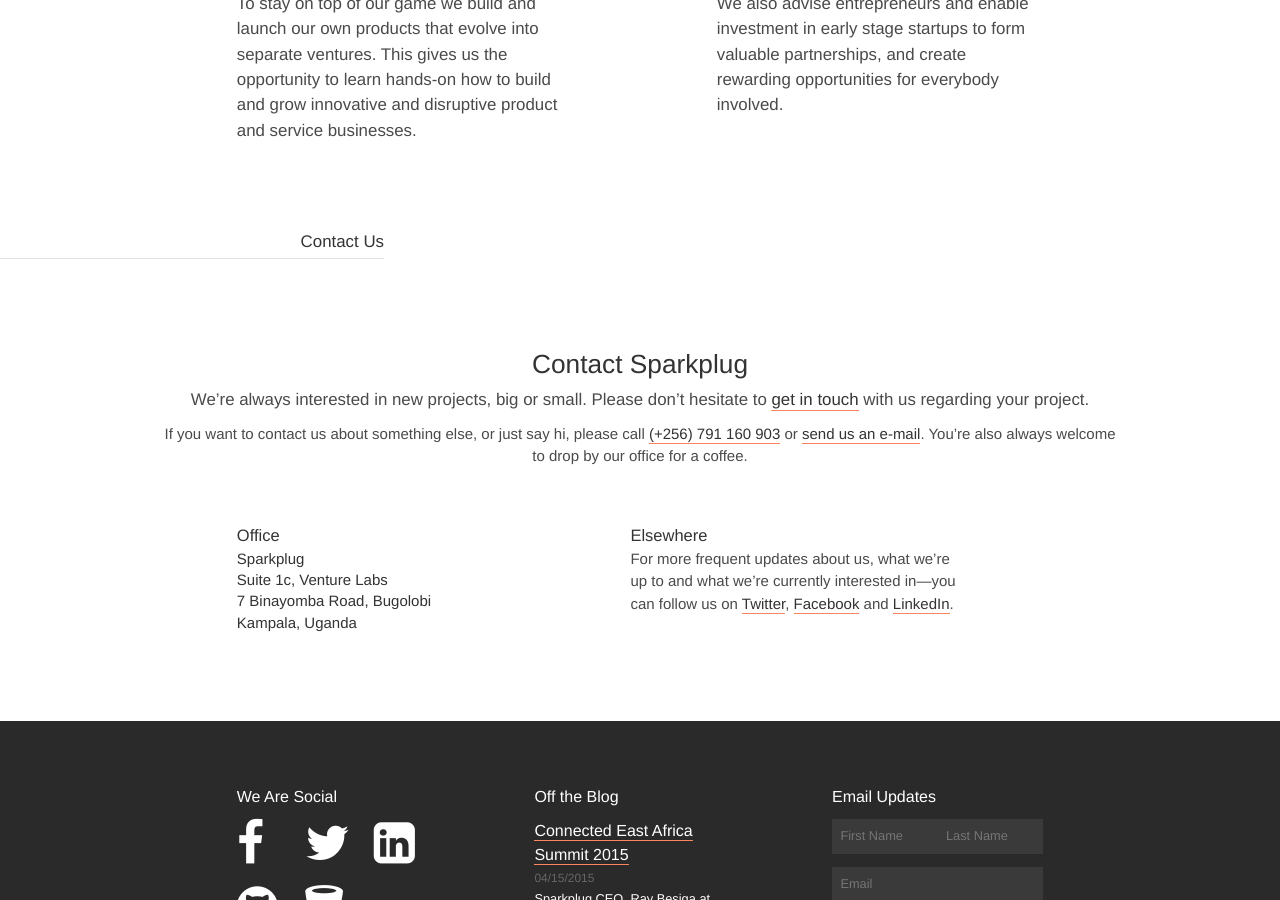
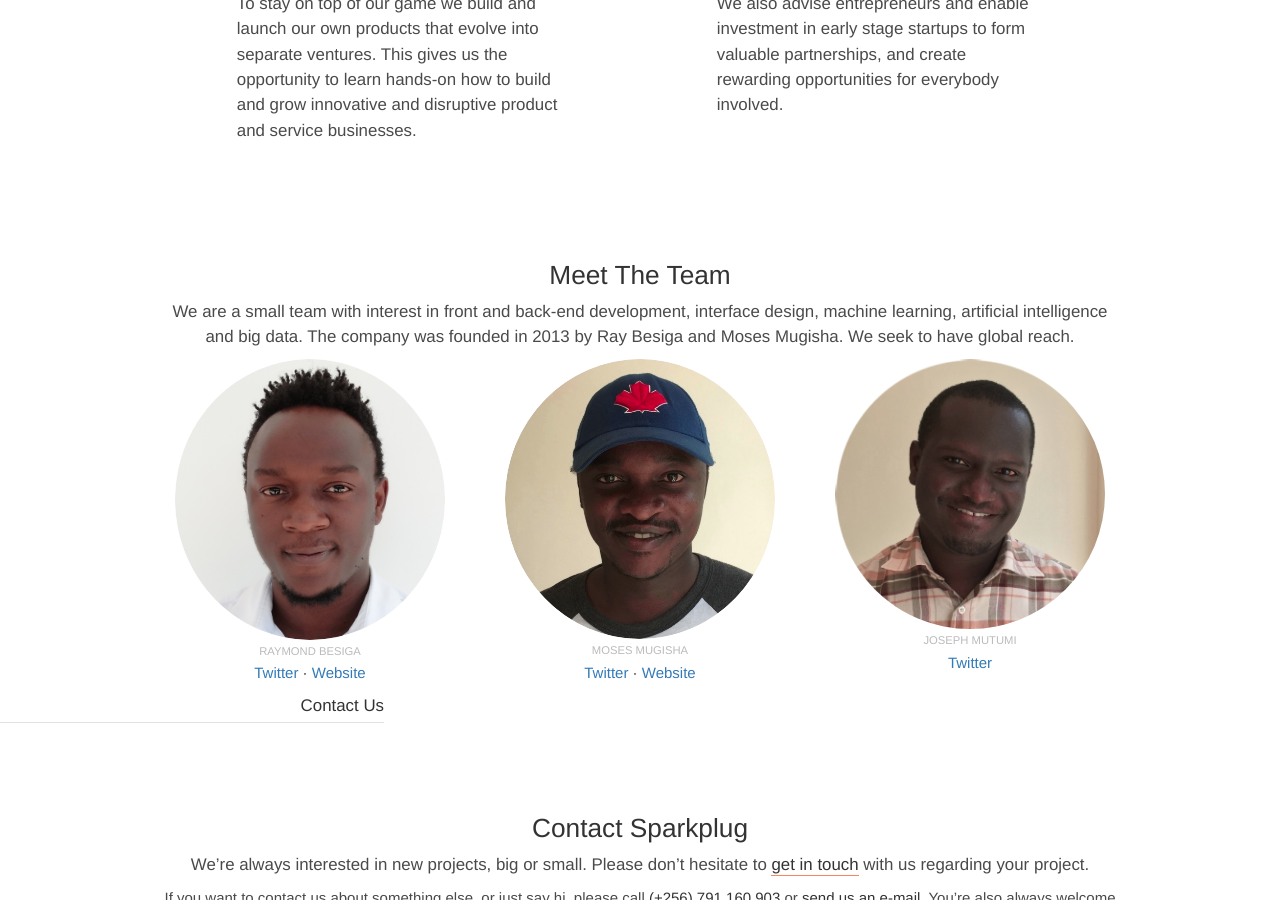
Before and after one commit to sparkplug/sparkplug.github.io, a Jekyll site: the page built from index.html, in a window 1280 px wide and 900 px high, scrolled down 3197 px. Built offline with Jekyll 4.4.1, drawn with Linux system fonts in a browser that asks for light colours; nearby versions of some CDN libraries; comment, search, counter and statistics services are not loaded.

Commit message:
Add new images

```diff
--- a/index.html
+++ b/index.html
@@ -181,9 +181,35 @@
       <p>We also advise entrepreneurs and enable investment in early stage startups to form valuable partnerships, and create rewarding
       opportunities for everybody involved.</p>
     </div>
-
 </div>
 <br>
+<div class="col_inner">
+  <h2>Meet The Team</h2>
+  <p class="center">We are a small team with interest in front and back-end development, interface
+    design, machine learning, artificial intelligence and big data. The company was founded in
+     2013 by Ray Besiga and Moses Mugisha. We seek to have global reach.</p>
+  <div class="row center">
+    <div class="col-md-4 col-xs-1">
+      <img src="/images/ray-sparkplug.png" class="img-responsive img-circle center" alt="Ray Besiga. Co-founder and CEO.">
+      <h4 class="team-member-name">Raymond Besiga</h4>
+      <span class="menu-item-price"><a href="http://twitter.com/raybesiga" target="_blank">Twitter</a> &middot;
+        <a href="http://raybesiga.com" target="_blank">Website</a>
+      </span>
+    </div>
+    <div class="col-md-4 col-xs-1">
+      <img src="/images/moses-sparkplug.png" class="img-responsive img-circle" alt="Moses Mugisha. Co-founder and CTO.">
+                      <h4 class="team-member-name">Moses Mugisha</h4>
+                      <span class="menu-item-price">
+                        <a href="http://twitter.com/mossplix" target="_blank">Twitter</a> &middot; <a href="http://mugisha.me" target="_blank">Website</a></span>
+    </div>
+    <div class="col-md-4 col-xs-1">
+      <img src="/images/joseph-sparkplug.png" class="img-responsive img-circle" alt="Joseph Mutumi. DevOps and Quality Assurance Engineer.">
+                      <h4 class="team-member-name">Joseph Mutumi</h4>
+                      <span class="menu-item-price"><a href="https://twitter.com/jjmutumi" target="_blank">Twitter</a>
+    </div>
+  </div>
+  <div class="clear"></div>
+</div>
 </section>
 
 <section id="contact">
```
Also changed, not shown: images/joseph-sparkplug.png (added), images/moses-sparkplug.png (added), images/ray-sparkplug.png (added).
